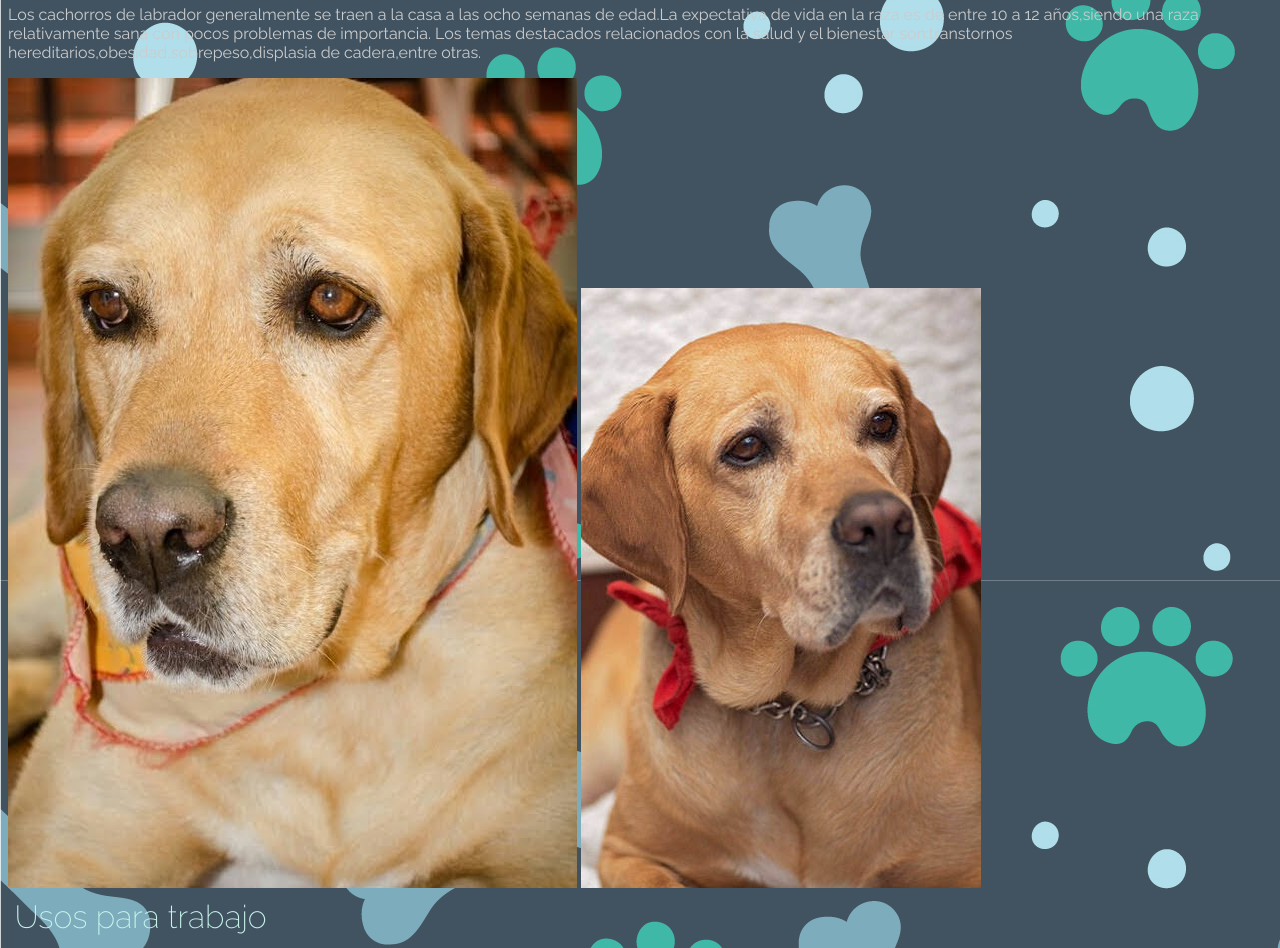
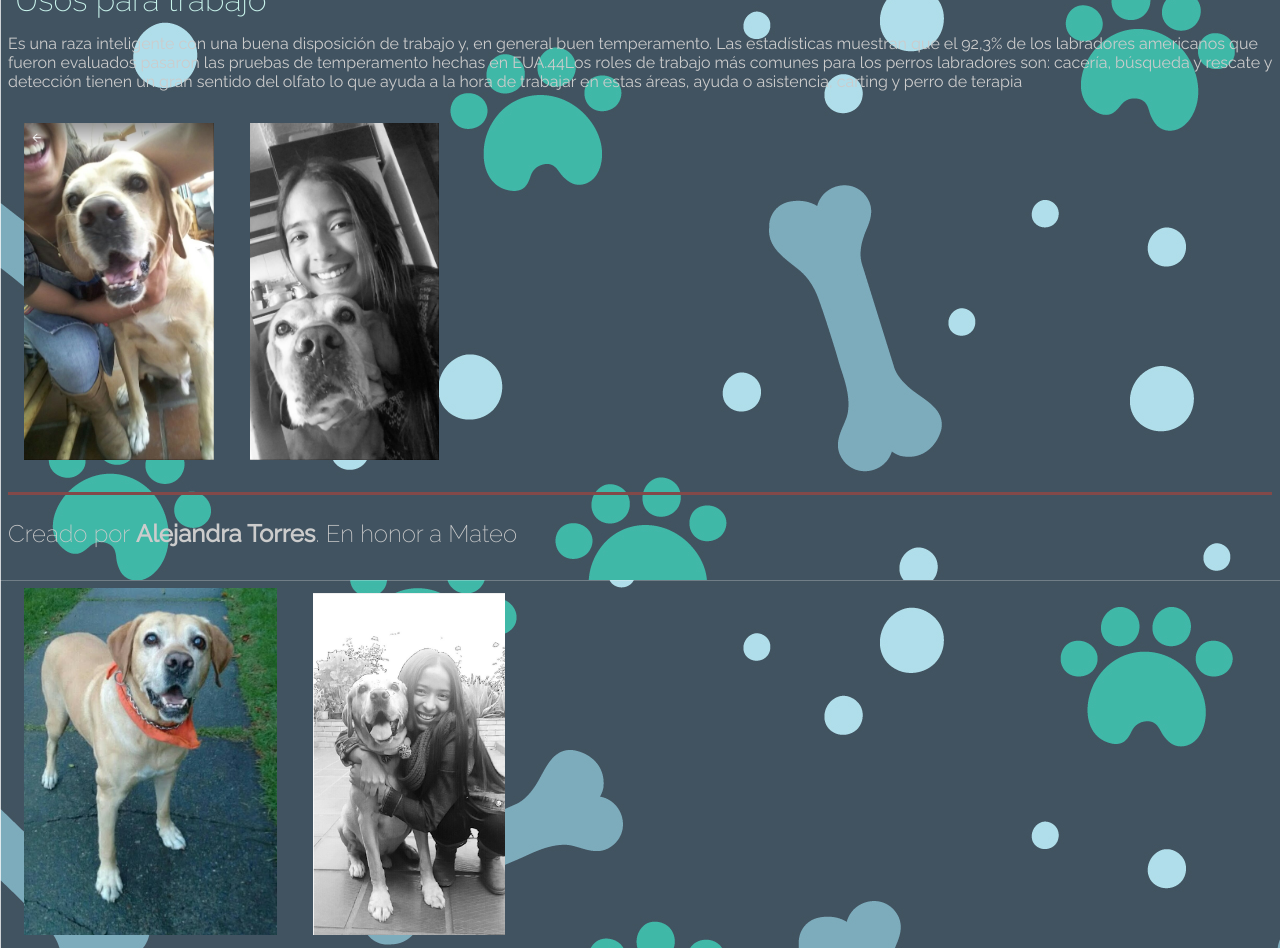
Before and after one commit to Aletorr11/Mi-pagina, a plain HTML site: page index.html in a window 1280 px wide. Shown: the part 1420-2368 px from the top of the page. Drawn offline with Linux system fonts and the light colour scheme.

Commit message:
Se ajusta los estilos para diferentes tamaños de fotos

```diff
--- a/style.css
+++ b/style.css
@@ -8,8 +8,32 @@
 
 }
 
-#mateo {
-    width: 10%;
+.mateo {
+    width: 20%;
+    height: auto;
+    margin: 1em;
+}
+
+.mateo2 {
+    width: 15.2%;
+    height: auto;
+    margin: 1em;
+}
+
+.mateo3 {
+    width: 15%;
+    height: auto;
+    margin: 1em;
+}
+
+.mateo4 {
+    width: 16.1%;
+    height: auto;
+    margin: 1em;
+}
+
+.mateo5 {
+    width: 15%;
     height: auto;
     margin: 1em;
 }
@@ -21,6 +45,7 @@
 
 h1 {
     font-size: 3.5rem;
+    font-weight: 600;
 }
 
 h2 {
@@ -29,9 +54,9 @@
 }
 
 a {
-    font-weight: 200;
+    font-weight: 600;
     margin: 0.4rem;
-    color: #c9f4ec;
+    color: rgb(255, 255, 255);
 
 }
 
@@ -39,3 +64,8 @@
     border: 0;
     border-top: 3px solid rgb(131, 73, 73);
 }
+
+footer{
+    font-weight: 200;
+    font-size: 1.5rem;
+}
```
